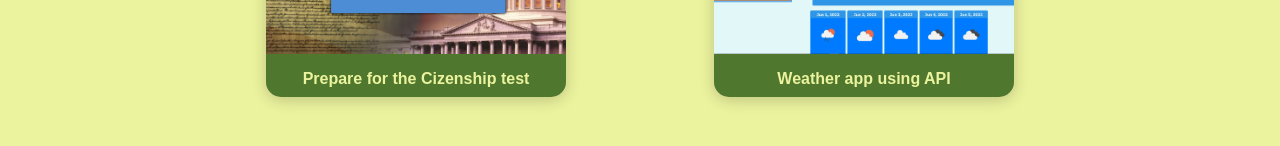
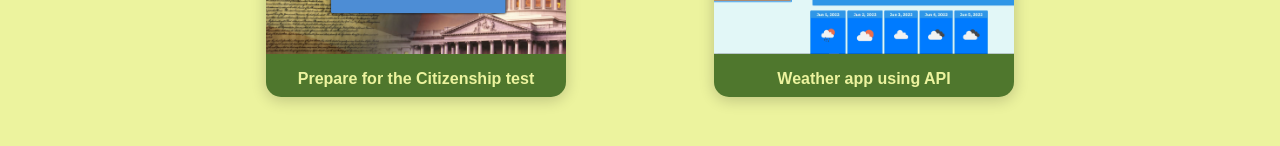
Before and after one commit to El-Mariachi760/Developer-of-the-21st-Age, a React (Create React App) app: page /Developer-of-the-21st-Age/projects in a window 1280 px wide. Shown: the part 806-952 px from the top of the page. Built offline with nearby package versions, Linux system fonts and the light colour scheme.

Commit message:
Fixed spelling error on project item

```diff
--- a/public/index.html
+++ b/public/index.html
@@ -2,7 +2,7 @@
 <html lang="en">
   <head>
     <meta charset="utf-8" />
-    <link rel="icon" href="%PUBLIC_URL%/Alex_Frame.png" />
+    <link rel="Alex_Frame" href="%PUBLIC_URL%/Alex_Frame.png" />
     <meta name="viewport" content="width=device-width, initial-scale=1" />
     <meta name="theme-color" content="#000000" />
     <meta
--- a/src/helpers/ProjectList.js
+++ b/src/helpers/ProjectList.js
@@ -25,7 +25,7 @@ export const projectList = [
     {
         name: "US Citizenship Quiz App",
         image: USquiz,
-        desc: "Prepare for the Cizenship test",
+        desc: "Prepare for the Citizenship test",
         skills: "JavaScript, HTML, CSS",
         repo: "https://github.com/El-Mariachi760/US-Citizenship-Test-Prep",
         webpage:"https://el-mariachi760.github.io/US-Citizenship-Test-Prep/"
```
